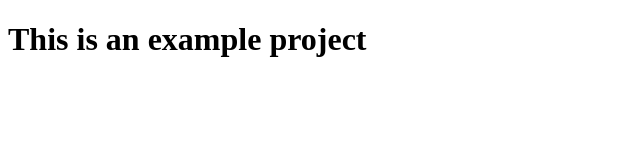
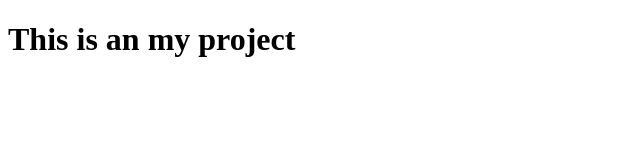
Before and after one commit to NaumchykV/goit-hw-01, a plain HTML site: page index.html in a window 1280 px wide. Shown: the whole page, without its empty margins (0-640 px from the left). Drawn offline with Linux system fonts and the light colour scheme.

Commit message:
Update index.html

```diff
--- a/index.html
+++ b/index.html
@@ -6,6 +6,6 @@
     <title>Document</title>
   </head>
   <body>
-    <h1>This is an example project</h1>
+    <h1>This is an my project</h1>
   </body>
 </html>
```
